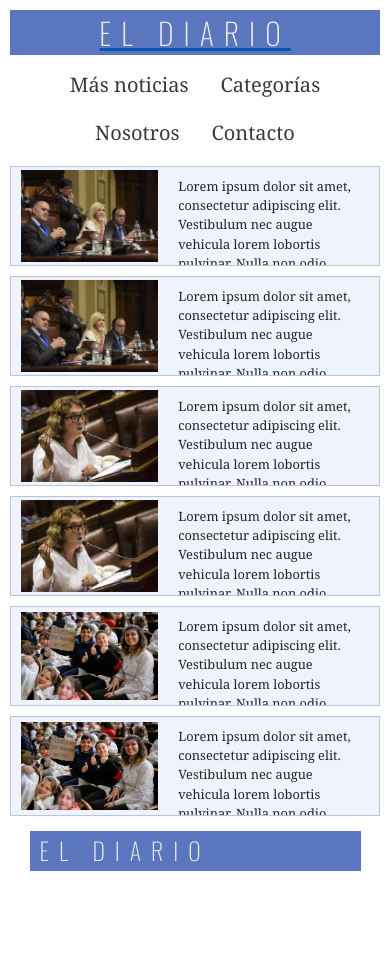
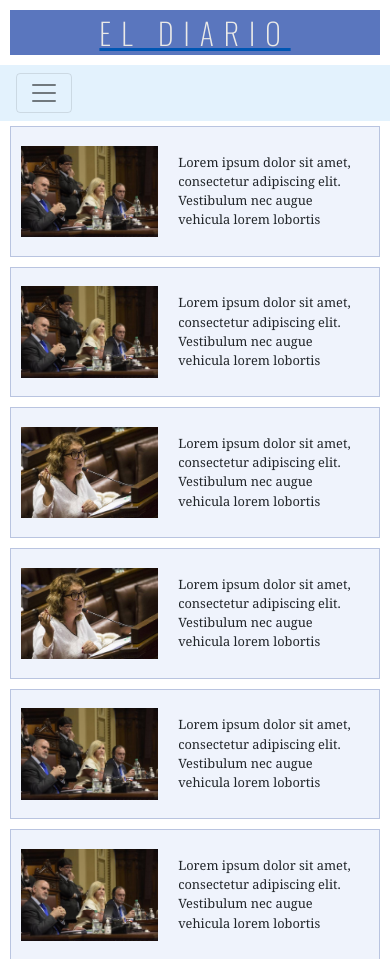
Before and after one commit to brunorecagno94/Desarrollo-Web, a plain HTML site: page paginas/mas-noticias.html in a window 390 px wide. Shown: the top 959 px of the page. Before the commit the page ends 881 px from the top, so only its background shows below. Drawn offline with nearby package versions, Linux system fonts and the light colour scheme.

Commit message:
Pre-entrega 2

```diff
--- a/css/styles.css
+++ b/css/styles.css
@@ -18,7 +18,9 @@ header {
 
 a {
     text-decoration: none;
+    color: black;
 }
+
 
 .logo {
     text-align: center;
@@ -62,7 +64,6 @@ footer {
 
 .home__noticia-main {
     margin: 5px 30px 5px 0px;
-    height: 680px;
     overflow: hidden;
     border: 1px solid rgb(185, 196, 224);
     background-color: rgb(239, 243, 252);
@@ -81,7 +82,7 @@ footer {
 
 .home__noticia-main p {
     margin: 10px;
-    height: 200px;
+    height: 80%;
     font-size: 120%;
     overflow: hidden;
 }
@@ -93,7 +94,6 @@ footer {
 }
 
 .noticia-secundaria {
-    display: grid;
     margin: 5px;
     overflow: hidden;
     border: 1px solid rgb(185, 196, 224);
@@ -109,13 +109,12 @@ footer {
 
 .noticia-secundaria__img--home {
     padding: 10px;
-    width: 40%;
-    height: auto;
+    width: 50%;
 }
 
 .noticia-secundaria__cuerpo--home {
     width: 60%;
-    height: 150px;
+    height: 180px;
     font-size: 150%;
     overflow: hidden;
 }
@@ -136,19 +135,20 @@ footer {
 .mas-noticias {
     display: grid;
     grid-template-columns: repeat(2, 1fr);
+    height: 100vh;
 }
 
 .noticia-secundaria--mas-noticias {
+    display: grid;
     grid-template-columns: 1fr 2fr;
-    grid-template-rows: 150px;
     align-items: center;
     margin: 10px;
 }
 
 .noticia-secundaria__cuerpo {
-    margin: 100px 0px;
+    margin: 10px 0px;
     padding: 10px 20px;
-    height: 100%;
+    height: 70%;
     overflow: hidden;
     font-size: 100%;
 }
@@ -195,7 +195,6 @@ footer {
 
     .home__noticia-main {
         margin: 5px 10px 5px 0px;
-        height: 500px;
     }
 
     .home__noticia-main img {
@@ -204,6 +203,7 @@ footer {
 
     .home__noticia-main p {
         font-size: 110%;
+        height: 80%;
     }
 
     .home__noticias-secundarias {
@@ -218,6 +218,29 @@ footer {
     .btn-mas-noticias {
         height: 40px;
         font-size: 15px;
+    }
+
+    /* MÁS NOTICIAS */
+
+    .mas-noticias {
+        height: 100vh;
+    }
+
+    .noticia-secundaria--mas-noticias {
+        display: flex;
+        margin: 5px 10px;
+        height: 90%;
+    }
+
+    .noticia-secundaria__img {
+        max-width: 130px;
+    }
+
+    .noticia-secundaria__cuerpo {
+        margin: 0px;
+        padding: 0px 20px;
+        height: 60%;
+        font-size: 80%;
     }
 }
 
@@ -283,7 +306,6 @@ footer {
     .noticia-secundaria--mas-noticias {
         display: flex;
         margin: 5px 10px;
-        height: 100px;
     }
 
     .noticia-secundaria__img {
--- a/paginas/mas-noticias.html
+++ b/paginas/mas-noticias.html
@@ -17,26 +17,29 @@
         <a href="../index.html">
             <h1 class="logo logo--header">EL DIARIO</h1>
         </a>
-        <ul class="nav justify-content-center">
-            <li class="nav-item">
-                <a class="nav-item nav-link text-dark h5" href="mas-noticias.html">Más noticias</a>
-            </li>
-            <li class="nav-item">
-                <a class="nav-item nav-link text-dark h5" href="categorias.html">Categorías</a>
-            </li>
-            <li class="nav-item">
-                <a class="nav-item nav-link text-dark h5" href="nosotros.html">Nosotros</a>
-            </li>
-            <li class="nav-item">
-                <a class="nav-item nav-link text-dark h5" href="contacto.html">Contacto</a>
-            </li>
-          </ul>
+        <nav class="navbar navbar-expand-lg navbar-expand-md navbar-expand-sm navbar-light"
+            style="background-color: #e3f2fd;">
+            <div class="container-fluid">
+                <button type="button" class="navbar-toggler" data-bs-toggle="collapse"
+                    data-bs-target="#navbarCollapse9">
+                    <span class="navbar-toggler-icon"></span>
+                </button>
+                <div class="collapse navbar-collapse justify-content-center" id="navbarCollapse9">
+                    <div class="navbar-nav">
+                        <a href="mas-noticias.html" class="nav-item nav-link text-dark">Más noticias</a>
+                        <a href="categorias.html" class="nav-item nav-link text-dark">Categorías</a>
+                        <a href="nosotros.html" class="nav-item nav-link text-dark">Nosotros</a>
+                        <a href="contacto.html" class="nav-item nav-link text-dark">Contacto</a>
+                    </div>
+                </div>
+            </div>
+        </nav>
     </header>
 
     <main class="mas-noticias">
         <div class="noticia-secundaria noticia-secundaria--mas-noticias">
             <img class="noticia-secundaria__img" src="../img/11.08.22_-_sesion_asamblea_general_0036_1.jpg"
-                alt="Lorem ipsum" class="noticia-secundaria__img">
+                alt="Lorem ipsum">
             <p class="noticia-secundaria__cuerpo">Lorem ipsum dolor sit amet, consectetur adipiscing elit. Vestibulum
                 nec augue vehicula lorem lobortis
                 pulvinar. Nulla non odio eleifend, molestie orci in, condimentum metus. Phasellus viverra, magna sit
@@ -49,7 +52,7 @@
         </div>
         <div class="noticia-secundaria noticia-secundaria--mas-noticias">
             <img class="noticia-secundaria__img" src="../img/11.08.22_-_sesion_asamblea_general_0036_1.jpg"
-                alt="Lorem ipsum" class="noticia-secundaria__img">
+                alt="Lorem ipsum">
             <p class="noticia-secundaria__cuerpo">Lorem ipsum dolor sit amet, consectetur adipiscing elit. Vestibulum
                 nec augue vehicula lorem lobortis
                 pulvinar. Nulla non odio eleifend, molestie orci in, condimentum metus. Phasellus viverra, magna sit
@@ -61,8 +64,7 @@
                 ligula sit amet elementum. Fusce suscipit ipsum nec tincidunt vehicula.</p>
         </div>
         <div class="noticia-secundaria noticia-secundaria--mas-noticias">
-            <img class="noticia-secundaria__img" src="../img/RS71050_20210318ER_0054_700w.JPG" alt="Lorem ipsum"
-                class="noticia-secundaria__img">
+            <img class="noticia-secundaria__img" src="../img/RS71050_20210318ER_0054_700w.JPG" alt="Lorem ipsum">
             <p class="noticia-secundaria__cuerpo">Lorem ipsum dolor sit amet, consectetur adipiscing elit. Vestibulum
                 nec augue vehicula lorem lobortis
                 pulvinar. Nulla non odio eleifend, molestie orci in, condimentum metus. Phasellus viverra, magna sit
@@ -74,8 +76,7 @@
                 ligula sit amet elementum. Fusce suscipit ipsum nec tincidunt vehicula.</p>
         </div>
         <div class="noticia-secundaria noticia-secundaria--mas-noticias">
-            <img class="noticia-secundaria__img" src="../img/RS71050_20210318ER_0054_700w.JPG" alt="Lorem ipsum"
-                class="noticia-secundaria__img">
+            <img class="noticia-secundaria__img" src="../img/RS71050_20210318ER_0054_700w.JPG" alt="Lorem ipsum">
             <p class="noticia-secundaria__cuerpo">Lorem ipsum dolor sit amet, consectetur adipiscing elit. Vestibulum
                 nec augue vehicula lorem lobortis
                 pulvinar. Nulla non odio eleifend, molestie orci in, condimentum metus. Phasellus viverra, magna sit
@@ -87,8 +88,8 @@
                 ligula sit amet elementum. Fusce suscipit ipsum nec tincidunt vehicula.</p>
         </div>
         <div class="noticia-secundaria noticia-secundaria--mas-noticias">
-            <img class="noticia-secundaria__img" src="../img/img-ns.jpg" alt="Lorem ipsum"
-                class="noticia-secundaria__img">
+            <img class="noticia-secundaria__img" src="../img/11.08.22_-_sesion_asamblea_general_0036_1.jpg"
+                alt="Lorem ipsum">
             <p class="noticia-secundaria__cuerpo">Lorem ipsum dolor sit amet, consectetur adipiscing elit. Vestibulum
                 nec augue vehicula lorem lobortis
                 pulvinar. Nulla non odio eleifend, molestie orci in, condimentum metus. Phasellus viverra, magna sit
@@ -100,8 +101,8 @@
                 ligula sit amet elementum. Fusce suscipit ipsum nec tincidunt vehicula.</p>
         </div>
         <div class="noticia-secundaria noticia-secundaria--mas-noticias">
-            <img class="noticia-secundaria__img" src="../img/img-ns.jpg" alt="Lorem ipsum"
-                class="noticia-secundaria__img">
+            <img class="noticia-secundaria__img" src="../img/11.08.22_-_sesion_asamblea_general_0036_1.jpg"
+                alt="Lorem ipsum">
             <p class="noticia-secundaria__cuerpo">Lorem ipsum dolor sit amet, consectetur adipiscing elit. Vestibulum
                 nec augue vehicula lorem lobortis
                 pulvinar. Nulla non odio eleifend, molestie orci in, condimentum metus. Phasellus viverra, magna sit
@@ -121,15 +122,7 @@
         <div class="footer__redes"></div>
     </footer>
 
-    <script src="https://code.jquery.com/jquery-3.2.1.slim.min.js"
-        integrity="sha384-KJ3o2DKtIkvYIK3UENzmM7KCkRr/rE9/Qpg6aAZGJwFDMVNA/GpGFF93hXpG5KkN"
-        crossorigin="anonymous"></script>
-    <script src="https://cdn.jsdelivr.net/npm/popper.js@1.12.9/dist/umd/popper.min.js"
-        integrity="sha384-ApNbgh9B+Y1QKtv3Rn7W3mgPxhU9K/ScQsAP7hUibX39j7fakFPskvXusvfa0b4Q"
-        crossorigin="anonymous"></script>
-    <script src="https://cdn.jsdelivr.net/npm/bootstrap@4.0.0/dist/js/bootstrap.min.js"
-        integrity="sha384-JZR6Spejh4U02d8jOt6vLEHfe/JQGiRRSQQxSfFWpi1MquVdAyjUar5+76PVCmYl"
-        crossorigin="anonymous"></script>
+    <script src="https://cdn.jsdelivr.net/npm/bootstrap@5.0.2/dist/js/bootstrap.bundle.min.js"></script>
 </body>
 
 </html>
```
Also changed, not shown: index.html (+18 -23 lines), paginas/categorias.html (+18 -23 lines), paginas/contacto.html (+18 -23 lines), paginas/nosotros.html (+18 -23 lines).
